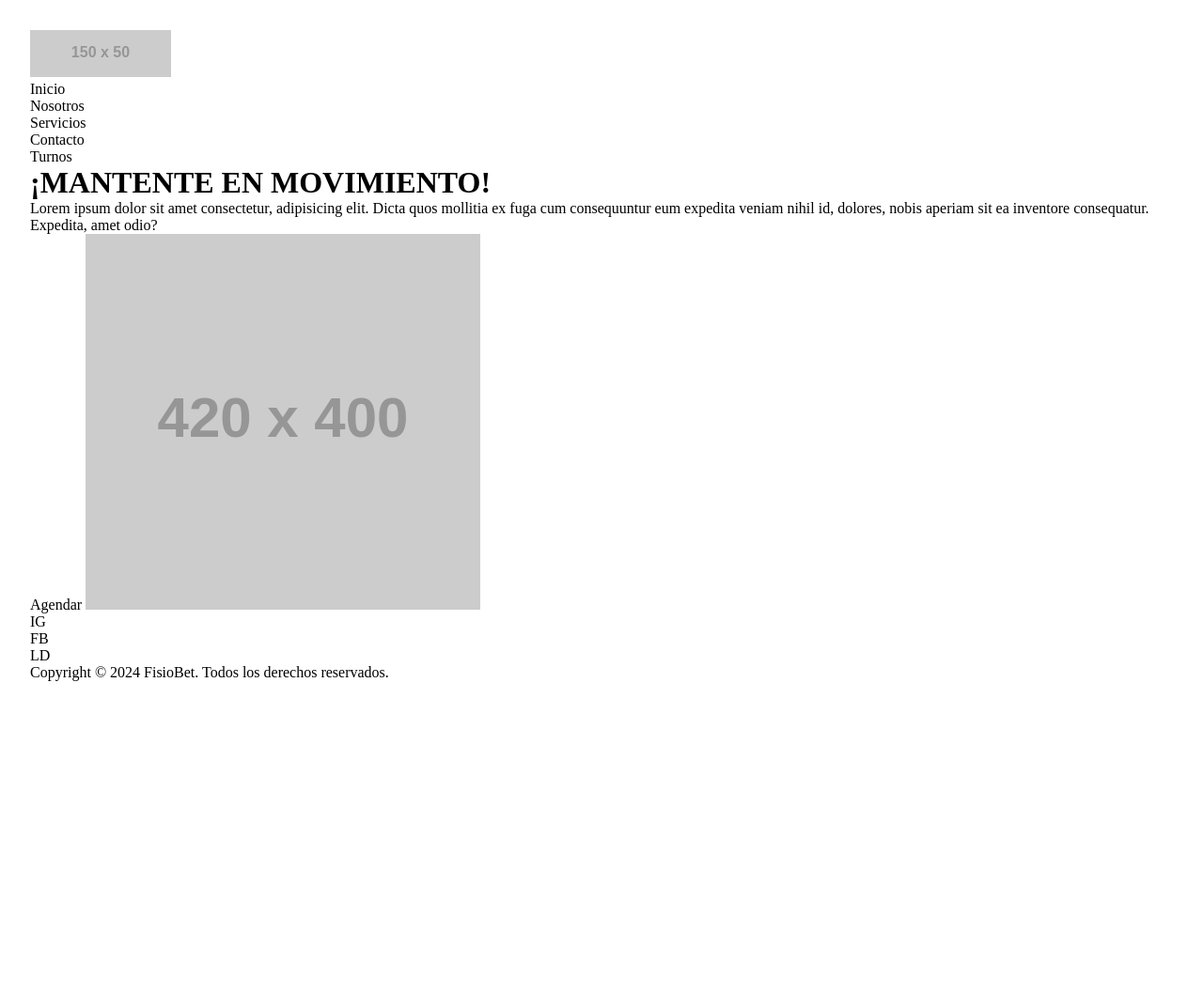
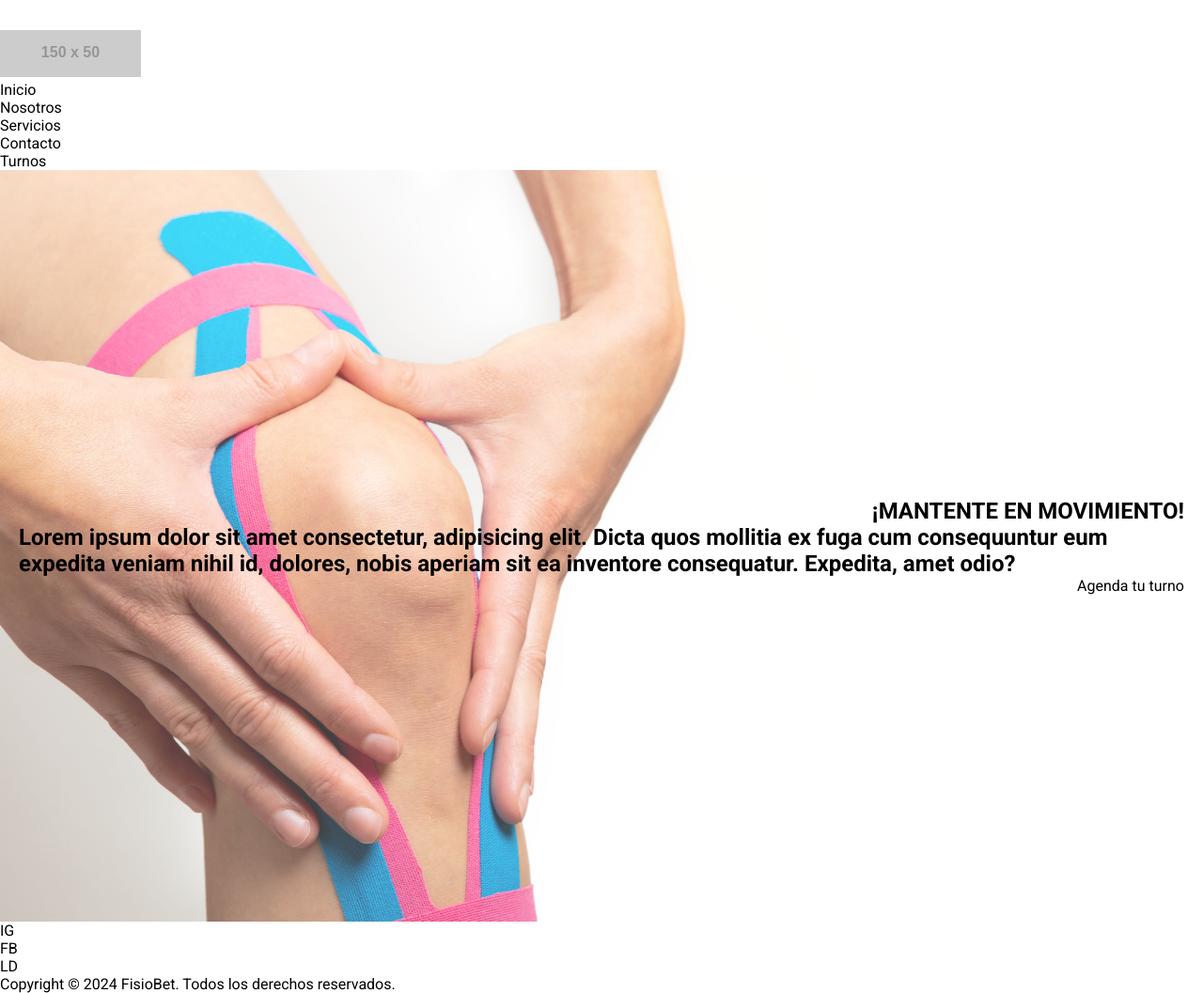
Before and after one commit to henryz90/pre-entrega-3, a plain HTML site: page index.html in a window 1280 px wide. Shown: the whole page at 94% size. Before the commit the page ends 800 px from the top, so only its background shows below. Drawn offline with nearby package versions, Linux system fonts and the light colour scheme; placeholder pictures from the web are drawn by us.

Commit message:
first commit

```diff
--- a/index.html
+++ b/index.html
@@ -4,9 +4,9 @@
     <meta charset="UTF-8">
     <meta name="viewport" content="width=device-width, initial-scale=1.0">
     <!--BOOTSTRAP-->
-    <!--<link href="https://cdn.jsdelivr.net/npm/bootstrap@5.3.7/dist/css/bootstrap.min.css" rel="stylesheet" integrity="sha384-LN+7fdVzj6u52u30Kp6M/trliBMCMKTyK833zpbD+pXdCLuTusPj697FH4R/5mcr" crossorigin="anonymous">
+    <!--<link href="https://cdn.jsdelivr.net/npm/bootstrap@5.3.7/dist/css/bootstrap.min.css" rel="stylesheet" integrity="sha384-LN+7fdVzj6u52u30Kp6M/trliBMCMKTyK833zpbD+pXdCLuTusPj697FH4R/5mcr" crossorigin="anonymous">-->
     <!--CSS-->
-    <link rel="stylesheet" href="./scss/main.css">
+    <link rel="stylesheet" href="./styles/style.css">
     <title>FisioBet Inicio</title>
 </head>
 <body>
@@ -36,10 +36,14 @@
     </header>
 
     <main>
-        <h1 class="main-title">¡MANTENTE EN MOVIMIENTO!</h1>
-        <p>Lorem ipsum dolor sit amet consectetur, adipisicing elit. Dicta quos mollitia ex fuga cum consequuntur eum expedita veniam nihil id, dolores, nobis aperiam sit ea inventore consequatur. Expedita, amet odio?</p>
-        <a href="">Agendar</a>
-        <img src="https://placehold.co/420x400" alt=""/>
+        <section class="hero">
+            <img src="./assets/hero.png" class="hero-img" alt=""/>
+            <div class="div-hero">
+                <h1 class="main-title">¡MANTENTE EN MOVIMIENTO!</h1>
+                <h2 class="subtitle">Lorem ipsum dolor sit amet consectetur, adipisicing elit. Dicta quos mollitia ex fuga cum consequuntur eum expedita veniam nihil id, dolores, nobis aperiam sit ea inventore consequatur. Expedita, amet odio?</h2>
+                <a href="./pages/turnos.html" class="button-main">Agenda tu turno</a>
+            </div>
+        </section>
     </main>
 
     <footer>
--- a/scss/main.scss
+++ b/scss/main.scss
@@ -1,32 +1,12 @@
-* {
-    margin: 0;
-    padding: 0;
-}
+// BASE
 
-li {
-    list-style-type: none;
-}
+@use "./partials/base/reset";
+@use "./partials/base/tipografia";
 
-a {
-    text-decoration: none;
-    color: #000000;
-}
+// COMPONENTS
 
-body {
-    margin: 0 32px;
-}
+@use "./partials/components/header";
+@use "./partials/components/general";
+@use "./partials/components/footer";
 
-/* Header */
-header {
-    padding-top: 32px;
-}
-
-nav {
-    display: grid;
-    grid-template-areas:
-        "navbar";
-}
-
-.navbar {
-    grid-area: navbar;
-}
+//UTILITIES
--- /dev/null
+++ b/scss/partials/base/_reset.scss
@@ -0,0 +1,13 @@
+* {
+    margin: 0;
+    padding: 0;
+}
+
+li {
+    list-style-type: none;
+}
+
+a {
+    text-decoration: none;
+    color: #000000;
+}
--- /dev/null
+++ b/scss/partials/base/_tipografia.scss
@@ -0,0 +1,5 @@
+@import url('https://fonts.googleapis.com/css2?family=Nunito:ital,wght@0,200..1000;1,200..1000&family=Roboto:ital,wght@0,100..900;1,100..900&display=swap');
+
+* {
+    font-family: "Roboto",sans-serif;
+}
--- /dev/null
+++ b/scss/partials/components/_general.scss
@@ -0,0 +1,26 @@
+.hero {
+    width: 100%;
+    position: relative;
+    min-height: 800px;
+    display: flex;
+    flex-direction: row;
+    align-items: center;
+    justify-content: end;
+
+    .div-hero {
+    display: flex;
+    flex-direction: column;
+    align-items: end;
+    justify-content: center;
+    margin: 20px;
+    z-index: 1;
+    }
+
+    img {
+        position: absolute;
+        left: 0;
+        top: 0;
+        width: 100%;
+        height: 100%;
+    }
+}
--- /dev/null
+++ b/scss/partials/components/_header.scss
@@ -0,0 +1,3 @@
+header {
+    padding-top: 32px;
+}
```
Also changed, not shown: pages/contacto.html (+7 -3 lines), pages/nosotros.html (+6 -6 lines), pages/servicios.html (+7 -3 lines), pages/turnos.html (+8 -4 lines), assets/hero.png (added), scss/main.css (deleted), scss/partials/components/_footer.scss (added), styles/style.css, 3 other files.
